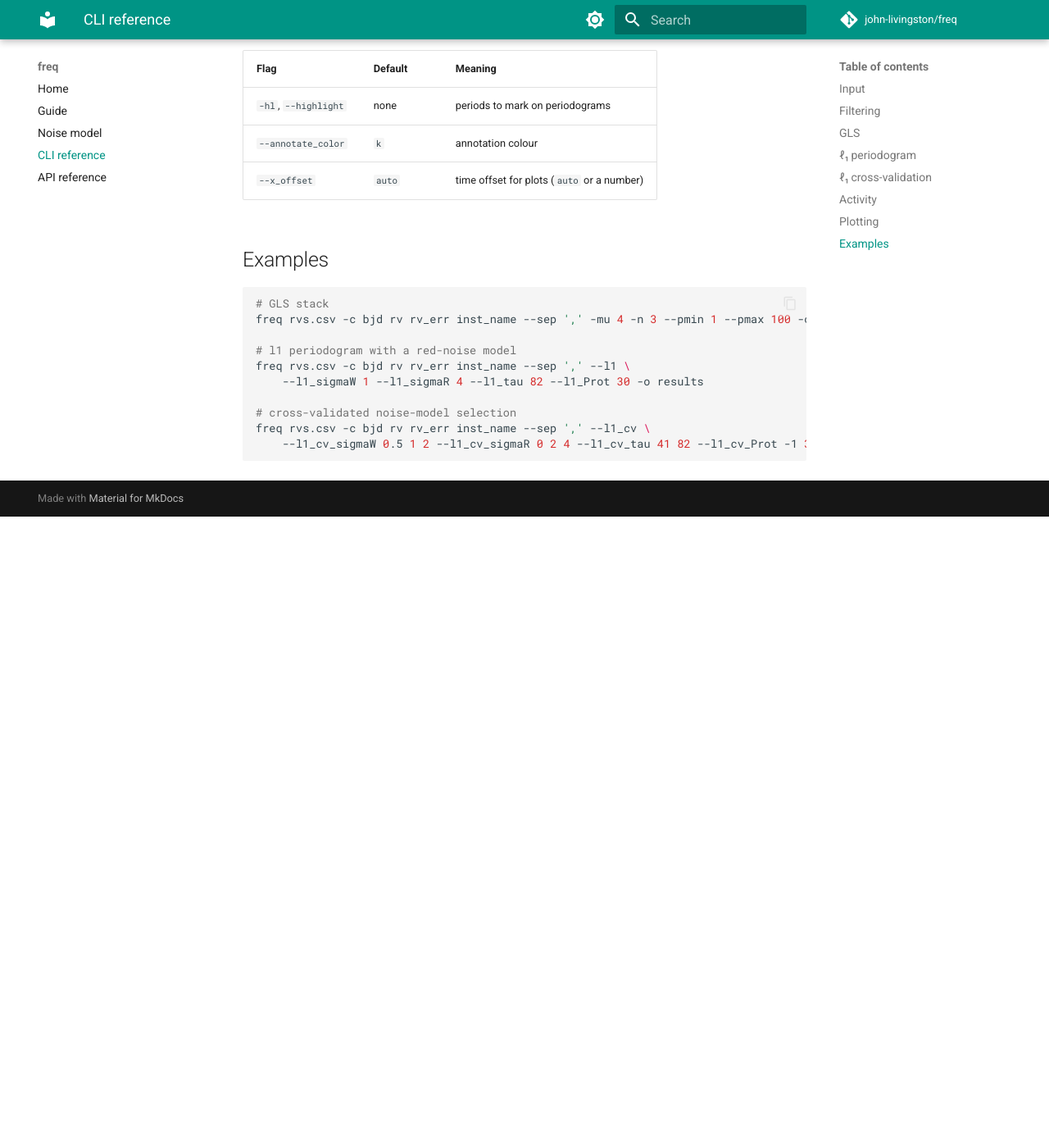
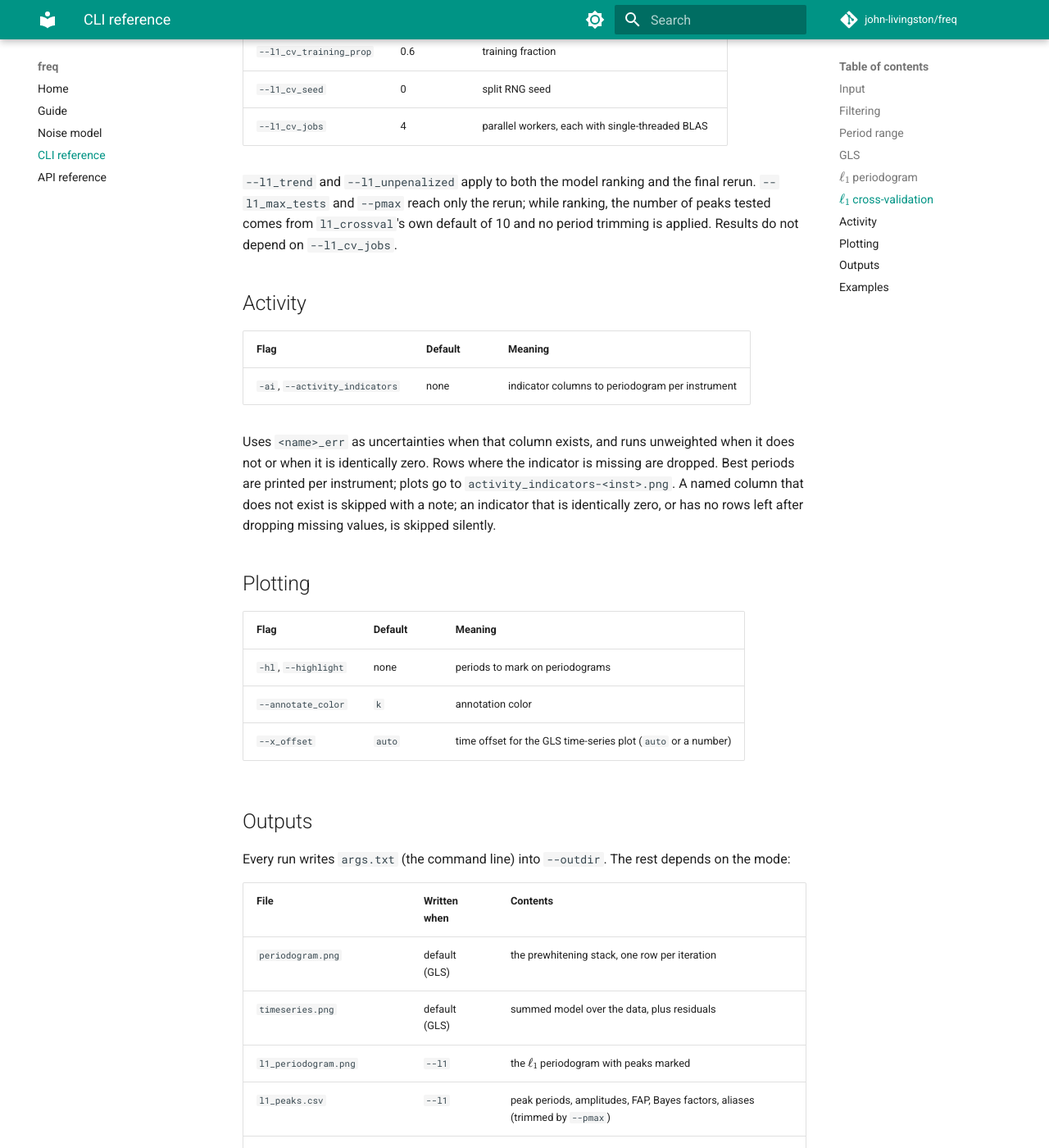
Before and after one commit to john-livingston/freq, an MkDocs documentation site: the page built from docs/cli.md, in a window 1280 px wide and 1400 px high, scrolled down 2818 px. Shown: the whole window at 82% size. Built offline with MkDocs 1.6.1 and Material for MkDocs 9.7.7, drawn with Linux system fonts in a browser that asks for light colours; comment, search, counter and statistics services are not loaded; before the commit the page ends 3448 px from its top, so only the background shows below that; some of the changed text lies outside the part shown.

Commit message:
document flag interactions, l1 return values, outputs table, plot_l1_cv_peaks

```diff
--- a/docs/cli.md
+++ b/docs/cli.md
@@ -13,6 +13,10 @@
 | `-c`, `--columns` | `time mnvel errvel tel` | time / rv / err / instrument column names (exactly 4) |
 | `-o`, `--outdir` | `.` | output directory |
 
+Lines beginning with `#` are treated as comments and skipped. Rows with a
+non-finite time, velocity, or error are dropped before anything else runs, and
+the number dropped is reported.
+
 ## Filtering
 
 | Flag | Default | Meaning |
@@ -21,22 +25,39 @@
 | `-oc`, `--outlier_cond` | none | per-instrument MAD clip factor (applied before GLS and l1) |
 | `-i`, `--instruments` | all | restrict to these instruments |
 
+The MAD clip keeps points with \(|y - \mathrm{med}| < \) `cond` \(\times\) MAD/0.67,
+per instrument. An instrument whose velocities are all identical (MAD of zero) is
+left untouched rather than discarded.
+
+## Period range
+
+`--pmin` and `--pmax` apply to every mode, not just the GLS.
+
+| Flag | Default | Meaning |
+|------|---------|---------|
+| `--pmin` | 1.0 | minimum period (days); also sets the \(\ell_1\) frequency-grid maximum |
+| `--pmax` | 100.0 | maximum period (days); trims the \(\ell_1\) peak table and plot |
+
+For the \(\ell_1\) periodogram, `--pmin` bounds the dictionary through
+\(\omega_\mathrm{max} = 2\pi/p_\mathrm{min}\), while `--pmax` only trims the
+reported peaks and the plot: it does not bound the frequency grid, and it does
+not apply while `--l1_cv` is ranking models, only to the final rerun. Both also
+set the period range of the `-ai` activity periodograms.
+
 ## GLS
 
 | Flag | Default | Meaning |
 |------|---------|---------|
 | `-n`, `--n_iter` | 3 | prewhitening iterations |
-| `--pmin` | 1.0 | minimum period (days) |
-| `--pmax` | 100.0 | maximum period (days) |
 
-## ℓ₁ periodogram
+## \(\ell_1\) periodogram
 
 | Flag | Default | Meaning |
 |------|---------|---------|
 | `--l1` | off | compute the \(\ell_1\) periodogram instead of the GLS stack |
 | `--l1_sigmaW` | 1.0 | white jitter σW (m/s) |
 | `--l1_sigmaR` | 0.0 | correlated amplitude σR (m/s) |
-| `--l1_tau` | 0.0 | decay timescale τ (days) |
+| `--l1_tau` | 0.0 | decay timescale τ (days); required when σR > 0 |
 | `--l1_Prot` | −1 | rotation period (days); −1 disables the QP factor |
 | `--l1_kernel` | `gaussian` | decay kernel (`gaussian` or `exponential`) |
 | `--l1_qp` | `cos` | QP factor (`cos` or `ess`) |
@@ -47,7 +68,11 @@
 | `--l1_no_significance` | off | skip FAP / evidence evaluation |
 | `--l1_n_peaks_plot` | 4 | peaks to annotate on the plot |
 
-## ℓ₁ cross-validation
+Setting `--l1_sigmaR` without `--l1_tau` is an error: the correlated term
+degenerates to a diagonal when τ = 0, which would quietly turn the requested red
+noise into extra white jitter.
+
+## \(\ell_1\) cross-validation
 
 | Flag | Default | Meaning |
 |------|---------|---------|
@@ -60,7 +85,12 @@
 | `--l1_cv_nsim` | 400 | train/test splits |
 | `--l1_cv_training_prop` | 0.6 | training fraction |
 | `--l1_cv_seed` | 0 | split RNG seed |
-| `--l1_cv_jobs` | 4 | parallel workers (single-threaded BLAS each) |
+| `--l1_cv_jobs` | 4 | parallel workers, each with single-threaded BLAS |
+
+`--l1_trend` and `--l1_unpenalized` apply to both the model ranking and the final
+rerun. `--l1_max_tests` and `--pmax` reach only the rerun; while ranking, the
+number of peaks tested comes from `l1_crossval`'s own default of 10 and no period
+trimming is applied. Results do not depend on `--l1_cv_jobs`.
 
 ## Activity
 
@@ -68,17 +98,40 @@
 |------|---------|---------|
 | `-ai`, `--activity_indicators` | none | indicator columns to periodogram per instrument |
 
-Uses `<name>_err` as uncertainties when that column exists. Best periods are
-printed per instrument; plots go to `activity_indicators-<inst>.png`. Indicators
-that are missing or identically zero are skipped with a note.
+Uses `<name>_err` as uncertainties when that column exists, and runs unweighted
+when it does not or when it is identically zero. Rows where the indicator is
+missing are dropped. Best periods are printed per instrument; plots go to
+`activity_indicators-<inst>.png`. A named column that does not exist is skipped
+with a note; an indicator that is identically zero, or has no rows left after
+dropping missing values, is skipped silently.
 
 ## Plotting
 
 | Flag | Default | Meaning |
 |------|---------|---------|
 | `-hl`, `--highlight` | none | periods to mark on periodograms |
-| `--annotate_color` | `k` | annotation colour |
-| `--x_offset` | `auto` | time offset for plots (`auto` or a number) |
+| `--annotate_color` | `k` | annotation color |
+| `--x_offset` | `auto` | time offset for the GLS time-series plot (`auto` or a number) |
+
+## Outputs
+
+Every run writes `args.txt` (the command line) into `--outdir`. The rest depends
+on the mode:
+
+| File | Written when | Contents |
+|------|--------------|----------|
+| `periodogram.png` | default (GLS) | the prewhitening stack, one row per iteration |
+| `timeseries.png` | default (GLS) | summed model over the data, plus residuals |
+| `l1_periodogram.png` | `--l1` | the \(\ell_1\) periodogram with peaks marked |
+| `l1_peaks.csv` | `--l1` | peak periods, amplitudes, FAP, Bayes factors, aliases (trimmed by `--pmax`) |
+| `l1_periodogram.npz` | `--l1` | `periods`, `power`, `peak_periods`, `peak_values` (not trimmed) |
+| `l1_cv.csv` | `--l1_cv` | every noise model ranked by median CV score |
+| `l1_cv_best.json` | `--l1_cv` | the winning model's parameters and score |
+| `l1_cv_peaks.png` | `--l1_cv` | peak stability across the top 20% of models |
+| `activity_indicators-<inst>.png` | `-ai` | one periodogram panel per indicator |
+
+The \(\ell_1\) peak table and, under `--l1_cv`, the ranked model table are also
+printed to stdout.
 
 ## Examples
 
```
Also changed, not shown: README.md (+4 -3 lines), docs/api.md (+2 -0 lines), docs/index.md (+3 -2 lines), docs/usage.md (+14 -3 lines), 4 other files.
